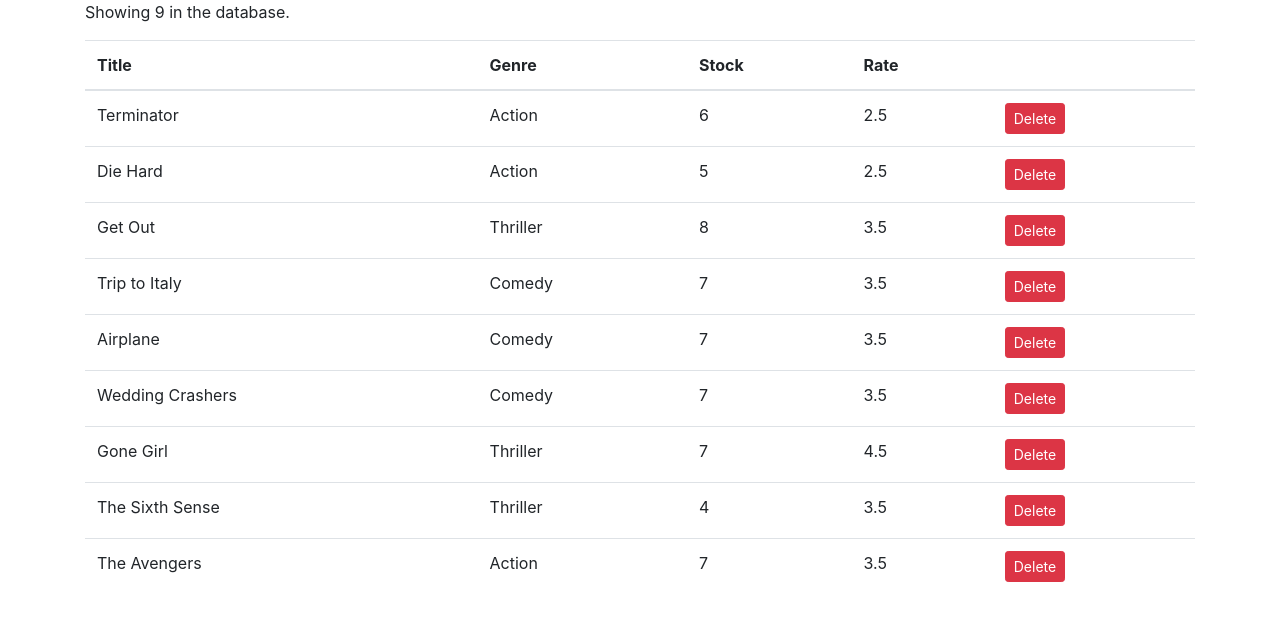
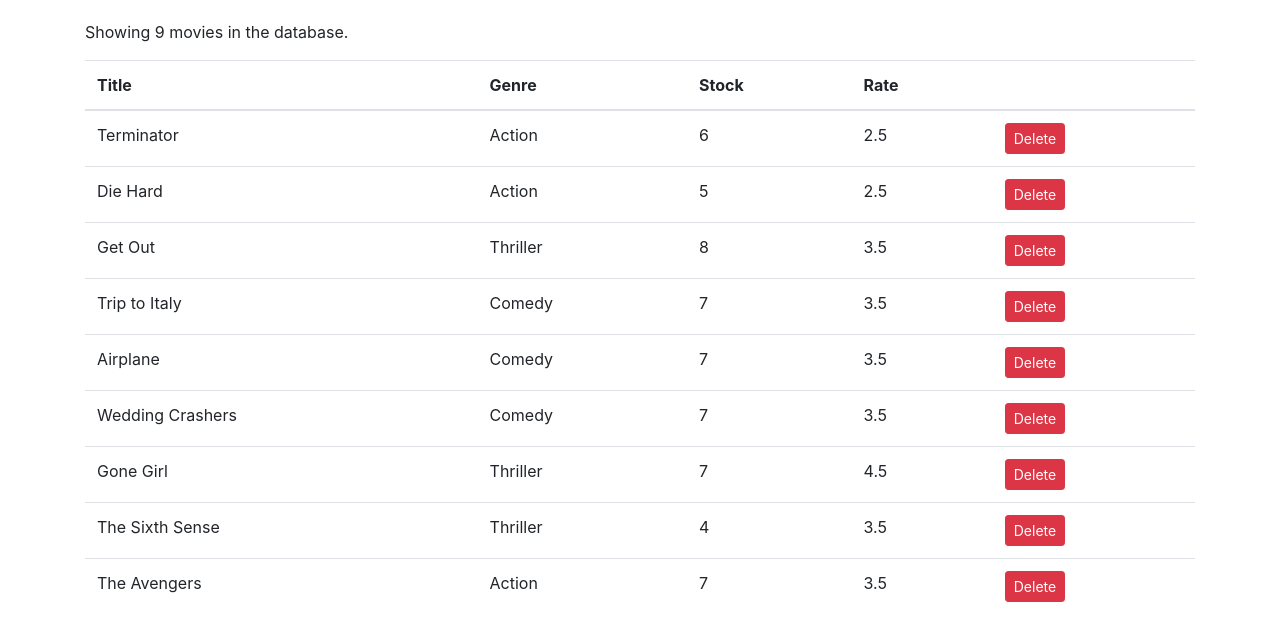
Before and after one commit to touredev/Vidly, a React (Create React App) app: page / in a window 1280 px wide. Shown: the top 640 px of the page. Built offline with nearby package versions, Linux system fonts and the light colour scheme; the HTML template or start-up script is replaced by a standard one.

Commit message:
Movies commponent Refectored

```diff
--- a/src/components/movies.jsx
+++ b/src/components/movies.jsx
@@ -7,35 +7,34 @@
   };
 
   handleDelete = movie => {
-    this.setState({
-      movies: this.state.movies.filter(
-        currentMovie => currentMovie._id !== movie._id
-      )
-    });
+    const movies = this.state.movies.filter(m => m._id !== movie._id);
+    this.setState({ movies });
   };
 
   render() {
+    const { length: count } = this.state.movies;
+    if (count === 0) return <p>There are no movies in the database.</p>;
+
     return (
-      <div>
-        <p>{this.tableTitle()}</p>
+      <React.Fragment>
+        <p>Showing {count} movies in the database.</p>
         <table className="table">
           <thead>
             <tr>
-              <th>Title</th>
-              <th>Genre</th>
-              <th>Stock</th>
-              <th>Rate</th>
+              <th> Title </th>
+              <th> Genre </th>
+              <th> Stock </th>
+              <th> Rate </th>
               <th />
             </tr>
           </thead>
           <tbody>
-            {this.state.movies.map(movie => {
-              return (
+            {this.state.movies.map(movie => (
               <tr key={movie._id}>
-                  <td>{movie.title}</td>
-                  <td>{movie.genre.name}</td>
-                  <td>{movie.numberInStock}</td>
-                  <td>{movie.dailyRentalRate}</td>
+                <td> {movie.title} </td>
+                <td> {movie.genre.name} </td>
+                <td> {movie.numberInStock} </td>
+                <td> {movie.dailyRentalRate} </td>
                 <td>
                   <button
                     onClick={() => this.handleDelete(movie)}
@@ -45,18 +44,11 @@
                   </button>
                 </td>
               </tr>
-              );
-            })}
+            ))}
           </tbody>
         </table>
-      </div>
+      </React.Fragment>
     );
-  }
-
-  tableTitle() {
-    if (this.state.movies.length === 0)
-      return "There no movies in the datatbase.";
-    return `Showing ${this.state.movies.length} in the database.`;
   }
 }
 
--- a/src/index.css
+++ b/src/index.css
@@ -1,6 +1,6 @@
 body {
   margin: 0;
-  padding: 0;
+  padding: 20px 0 0 0;
   font-family: -apple-system, BlinkMacSystemFont, "Segoe UI", "Roboto", "Oxygen",
     "Ubuntu", "Cantarell", "Fira Sans", "Droid Sans", "Helvetica Neue",
     sans-serif;
```
Lines whose indentation alone changed are shown as unchanged.
